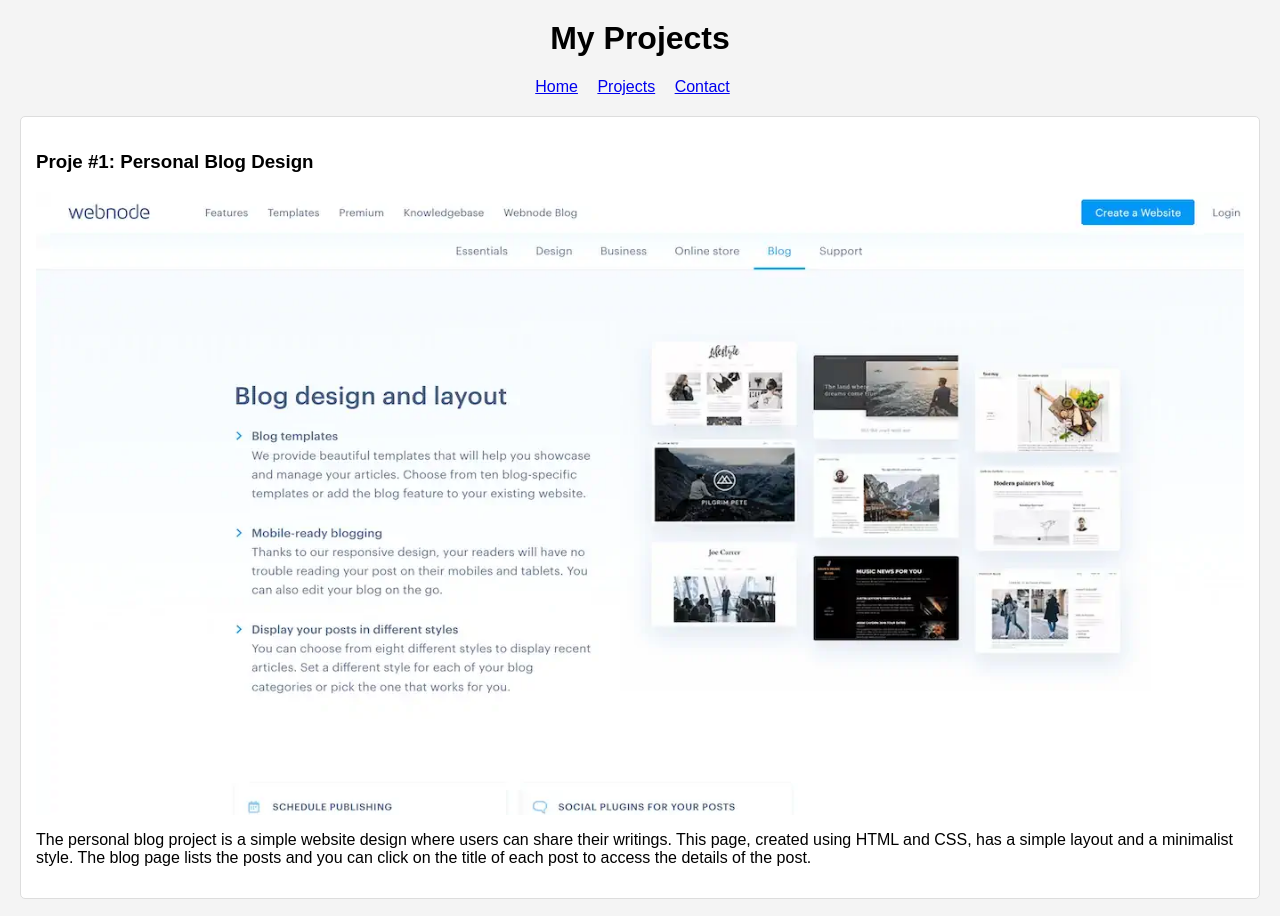
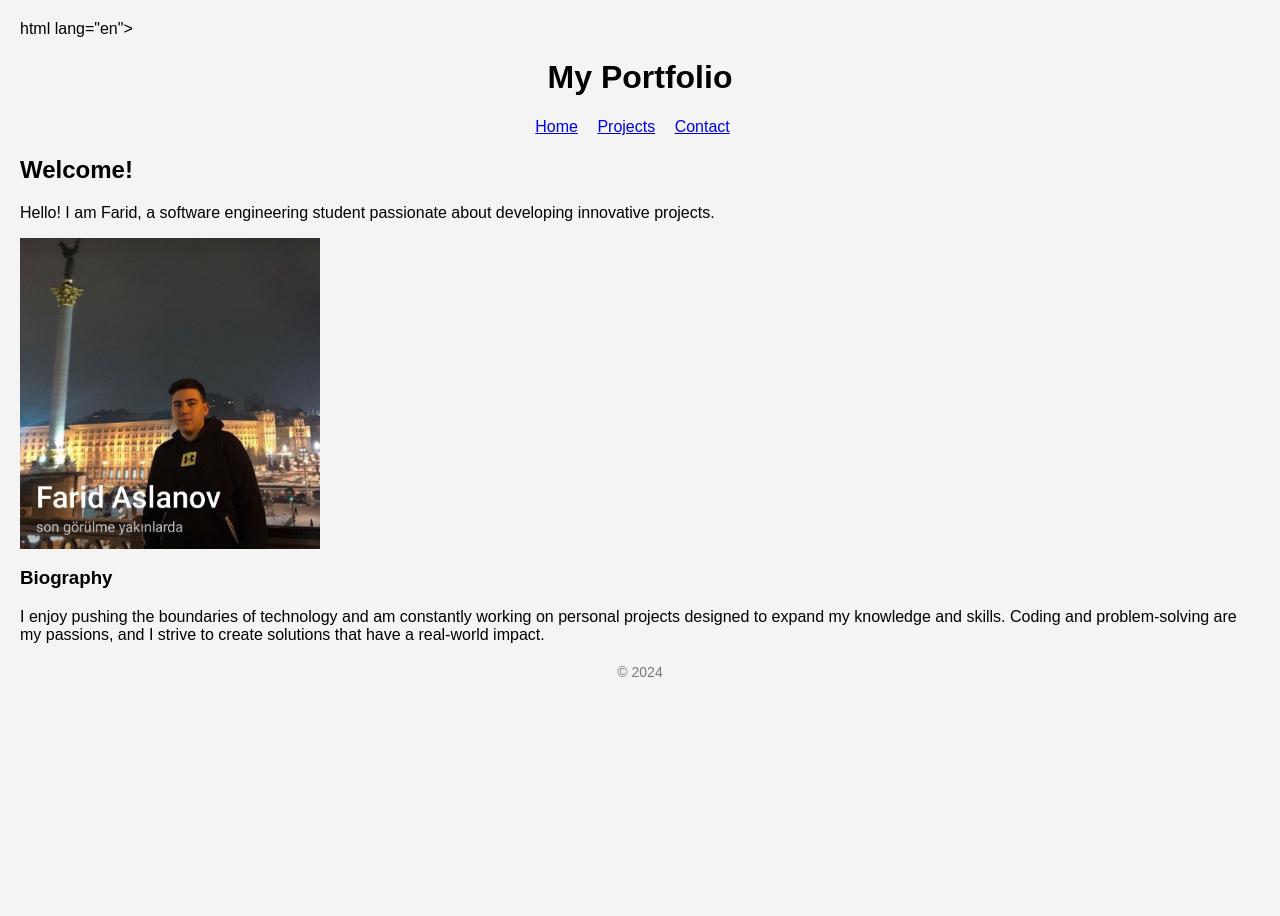
Before and after one commit to Farid545/portfolio-website, a plain HTML site: page index.html in a window 1280 px wide. Shown: the top 916 px of the page. After the commit the page ends 800 px from the top, so only its background shows below. Drawn offline with Linux system fonts and the light colour scheme.

Commit message:
index.html

```diff
--- a/index.html
+++ b/index.html
@@ -1,13 +1,13 @@
-<html lang="en">
+html lang="en">
 <head>
     <meta charset="UTF-8">
     <meta name="viewport" content="width=device-width, initial-scale=1.0">
-    <title>Projects</title>
+    <title>My Portfolio</title>
     <link rel="stylesheet" href="styles.css">
 </head>
 <body>
     <header>
-        <h1>My Projects</h1>
+        <h1>My Portfolio</h1>
         <nav>
             <ul>
                 <li><a href="index.html">Home</a></li>
@@ -18,17 +18,11 @@
     </header>
 
     <section>
-        <div class="project">
-            <h3>Proje #1: Personal Blog Design</h3>
-            <img src="https://raw.githubusercontent.com/Farid545/portfolio-website/main/proje1.jpg" alt="Proje 1" />
-            <p>The personal blog project is a simple website design where users can share their writings. This page, created using HTML and CSS, has a simple layout and a minimalist style. The blog page lists the posts and you can click on the title of each post to access the details of the post.</p>
-        </div>
-
-        <div class="project">
-            <h3>Proje #2: Basic To-Do List</h3>
-            <img src="https://raw.githubusercontent.com/Farid545/portfolio-website/main/proje2.png" alt="Proje 2" />
-            <p>This project is a simple To-Do List application where users can add and manage their to-do tasks. Tasks are displayed in the list and completed tasks can be checked off and removed from the list. The project is made using HTML, CSS, and basic JavaScript.</p>
-        </div>
+        <h2>Welcome!</h2>
+        <p>Hello! I am Farid, a software engineering student passionate about developing innovative projects.</p>
+        <img src="https://raw.githubusercontent.com/Farid545/portfolio-website/main/farid.jpg" alt="Farid" width="300" />
+        <h3>Biography</h3>
+        <p>I enjoy pushing the boundaries of technology and am constantly working on personal projects designed to expand my knowledge and skills. Coding and problem-solving are my passions, and I strive to create solutions that have a real-world impact.</p>
     </section>
 
     <footer>
```
